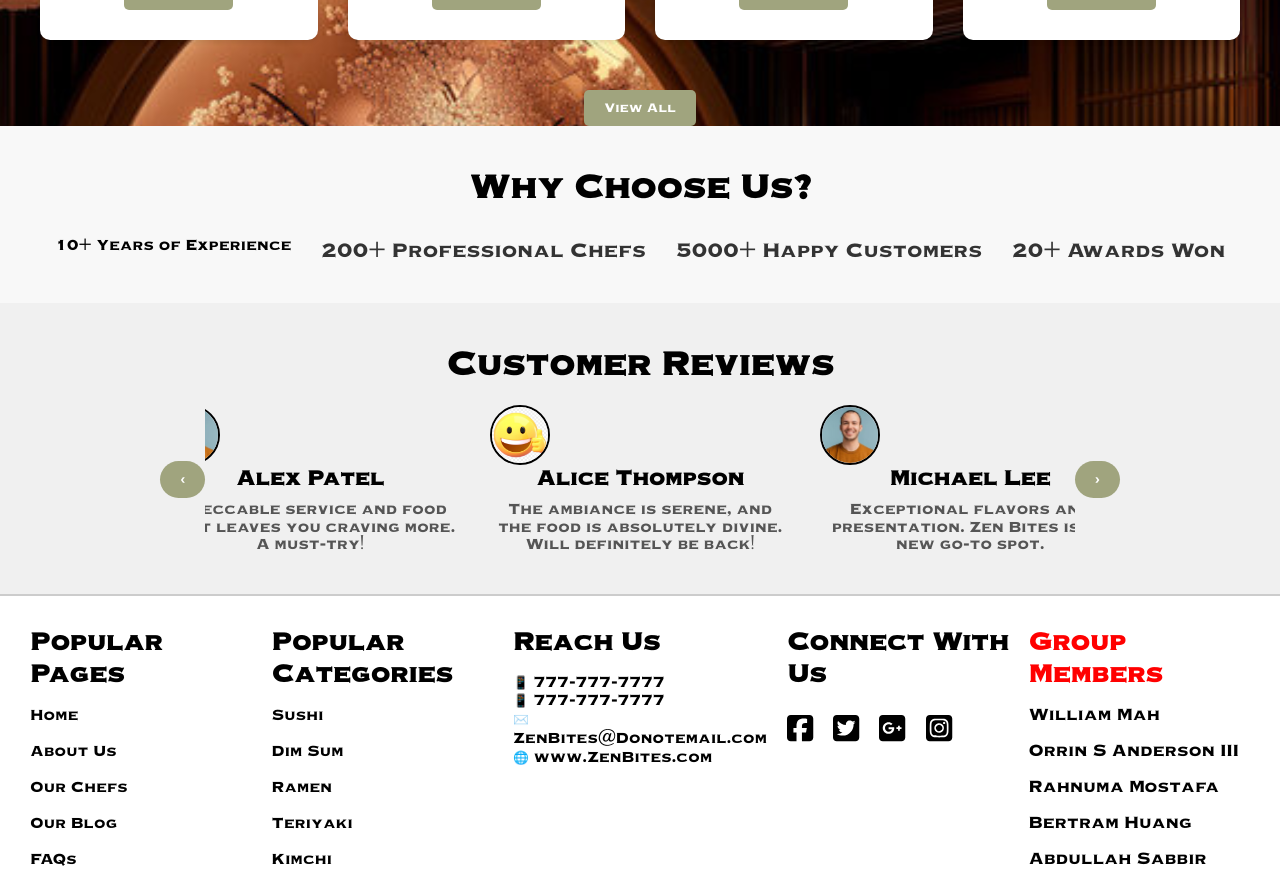
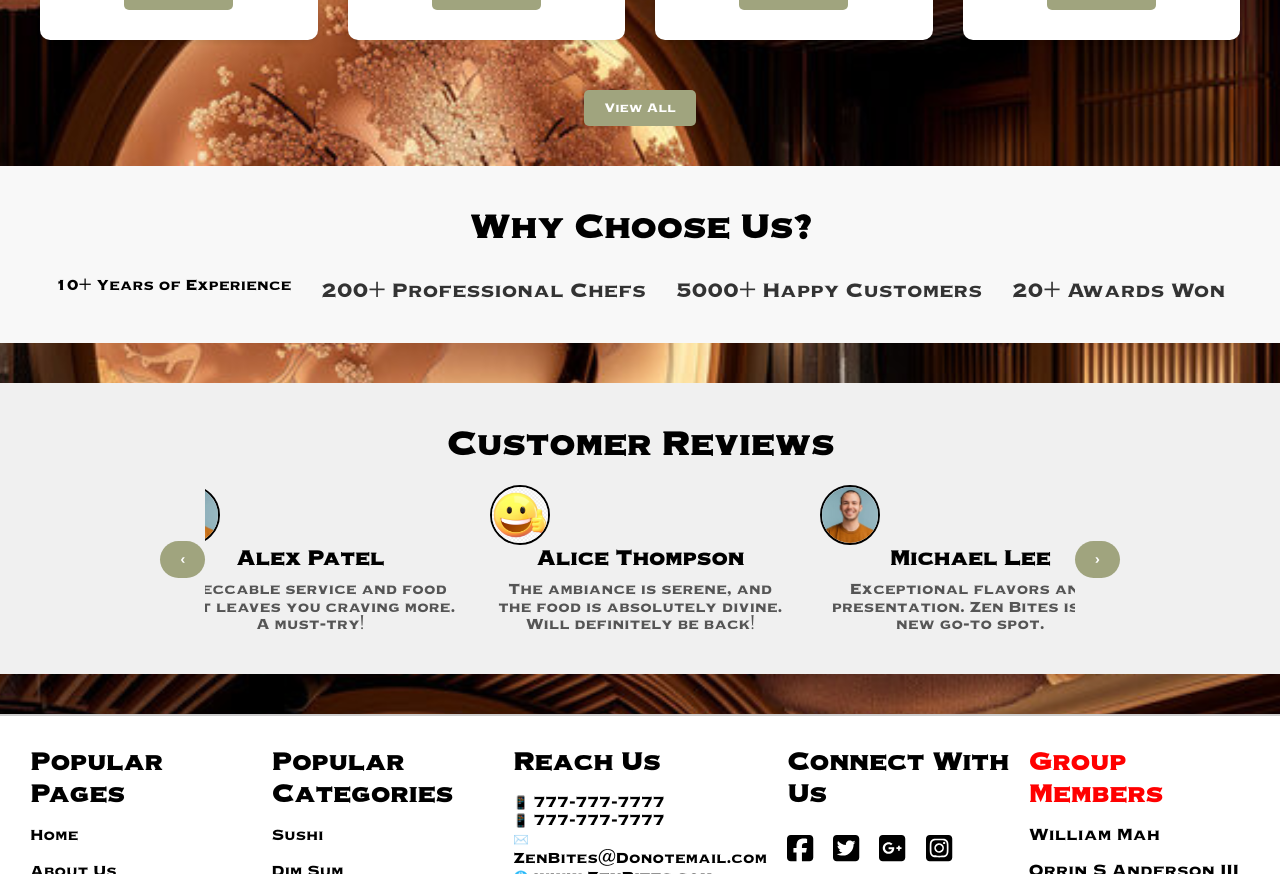
Before and after one commit to wwwwwwwwwwwwwmmmmmm/csci355project1, a Next.js app: page / in a window 1280 px wide. Shown: the part 1760-2634 px from the top of the page. Built offline with nearby package versions, Linux system fonts and the light colour scheme.

Commit message:
fix: home page margin

```diff
--- a/src/app/components/CustomerReviews.module.css
+++ b/src/app/components/CustomerReviews.module.css
@@ -2,6 +2,7 @@
     text-align: center;
     padding: 40px;
     background-color: #f0f0f0;
+    margin: 40px 0;
 
     & h2 {
         font-size: 2em;
--- a/src/app/components/WhyChooseUs.module.css
+++ b/src/app/components/WhyChooseUs.module.css
@@ -2,6 +2,7 @@
     text-align: center;
     padding: 40px;
     background-color: #f8f8f8;
+    margin: 40px 0;
 
     & h2 {
         font-size: 2em;
```
